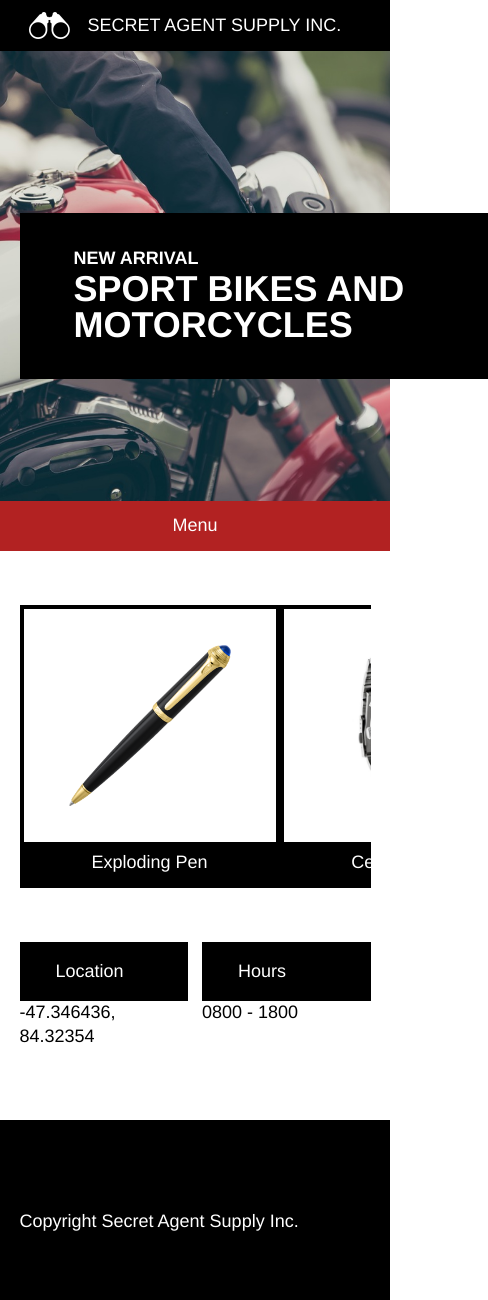
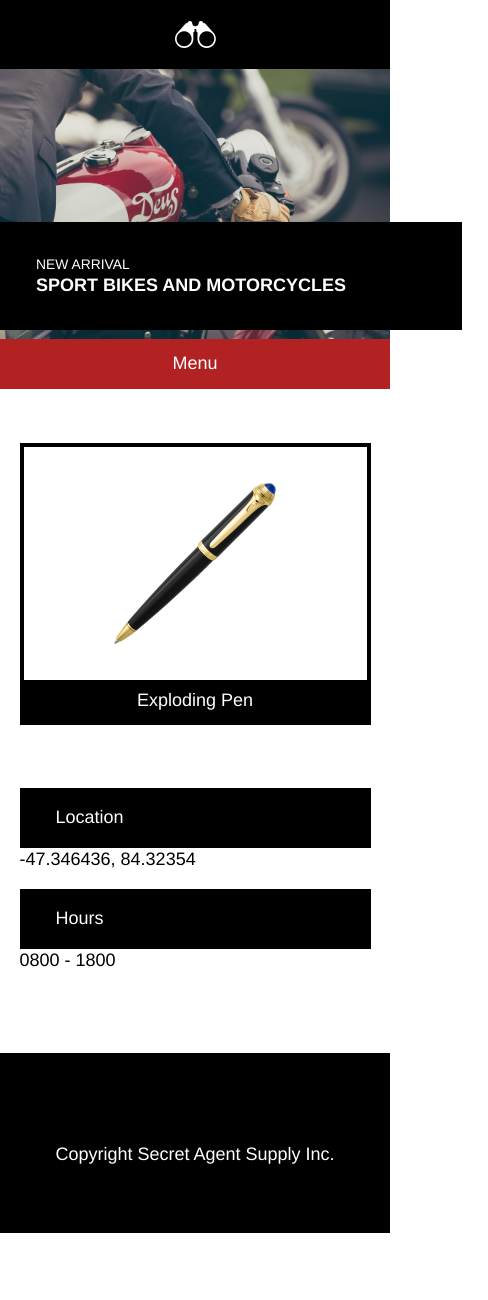
Before and after one commit to astridj/SecretAgentSupply, a plain HTML site: page index.html in a window 390 px wide. Shown: the whole page, 488 px wide, since content can reach past the window. After the commit the page ends 1233 px from the top, so only its background shows below. Drawn offline with Linux system fonts and the light colour scheme.

Commit message:
Add media query styles for mobile, final commit

```diff
--- a/index.html
+++ b/index.html
@@ -52,7 +52,7 @@
           <div class="item">
             <img src="resources/images/pen.png" alt="Exploding Pen"><p class="item-header">Exploding Pen</p>
           </div>
-          <div class="item">
+          <div class="tablet item">
             <img src="resources/images/watch.png" alt="Cellular Watch"><p class="item-header">Cellular Watch</p>
           </div>
           <div class="desktop item">
--- a/resources/css/style.css
+++ b/resources/css/style.css
@@ -191,10 +191,6 @@ footer p {
     margin-left: 5%;
   }
 
-  .gallery {
-    overflow: hidden;
-  }
-
   .item {
     min-width: 14rem;
     width: 46.5%;
@@ -204,3 +200,53 @@ footer p {
     padding-left: 5%;
   }
 }
+
+@media only screen and (max-width: 610px) {
+  /*I've added this instead of the 470px-width media query because this is where the design breaks*/
+  .title h2, .tablet {
+    display: none;
+  }
+ /* Design choices reflect a combination of the redline and mobile.jpg supplied as they do not match*/
+  .logo {
+    margin: 0 auto;
+    padding: 0.5rem 0;
+  }
+
+  .hero {
+    height: 15rem;
+  }
+
+  .caption {
+    width: 100%;
+    padding: 2rem 2rem;
+    margin: 0;
+    position: relative;
+    top: 8.5rem;
+  }
+
+  .caption h1 {
+    font-size: 1rem;
+  }
+
+  .caption h2 {
+    font-size: 0.77rem;
+    font-weight: normal;
+  }
+
+.location, .hours {
+    padding: 0.5rem 0;
+}
+
+  .item, .location, .hours {
+    width: 100%;
+  }
+
+  .info {
+    flex-wrap: wrap;
+  }
+
+  footer p {
+    text-align: center;
+    padding: 0;
+  }
+}
```
